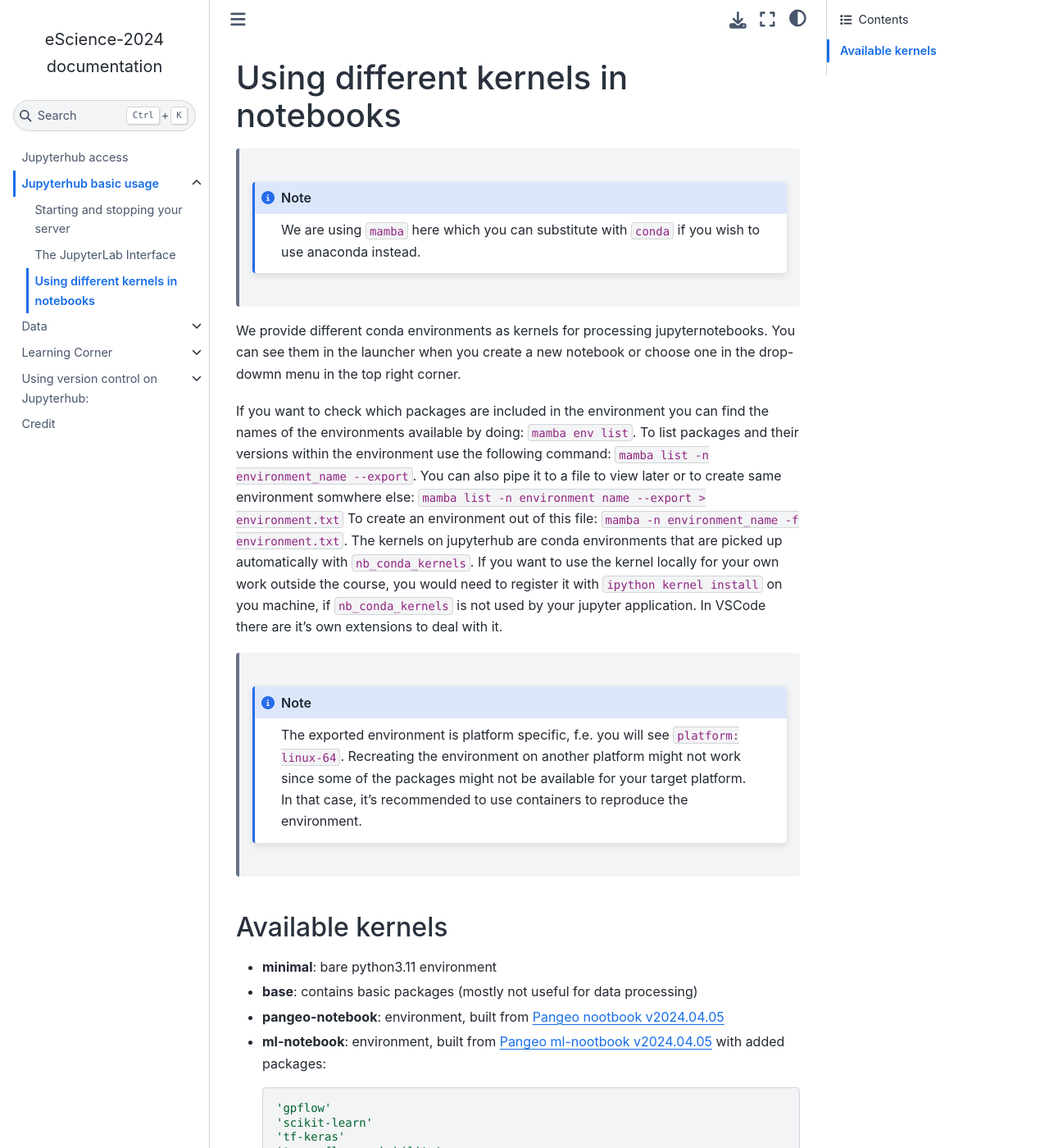
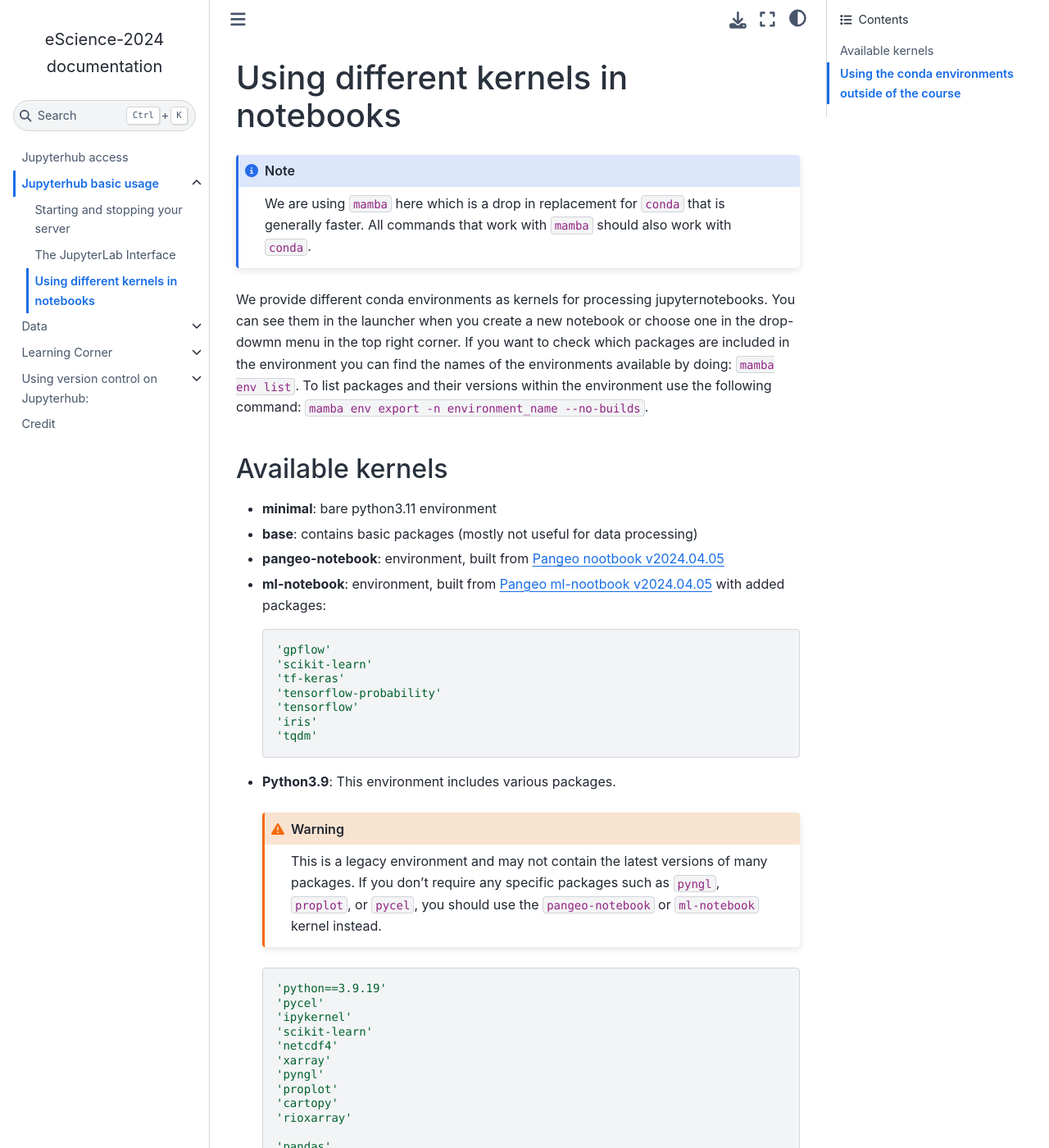
Before and after one commit to MetOs-UiO/eScience2024, a Sphinx documentation site: the page built from docs/basics/kernels.rst, in a window 1280 px wide and 1400 px high. Shown: the whole window at 82% size. Built offline with Sphinx 7.4.7 and the Sphinx Book theme 1.1.4, drawn with Linux system fonts in a browser that asks for light colours; some of the changed text lies outside the part shown.

Commit message:
add toggle button and update text

```diff
--- a/docs/basics/kernels.rst
+++ b/docs/basics/kernels.rst
@@ -2,23 +2,13 @@
 ====================================
 
 
-  .. note::
-     We are using ``mamba`` here which you can substitute with ``conda`` if you wish to use anaconda instead.
+.. note::
+  We are using ``mamba`` here which is a drop in replacement for ``conda`` that is generally faster. All commands that work with ``mamba`` should also work with ``conda``.
 
 We provide different conda environments as kernels for processing jupyternotebooks.
 You can see them in the launcher when you create a new notebook or choose one in the drop-dowmn menu in the top right corner.
-
 If you want to check which packages are included in the environment you can find the names of the environments available by doing: ``mamba env list``.
-To list packages and their versions within the environment use the following command: ``mamba list -n environment_name --export``.
-You can also pipe it to a file to view later or to create same environment somwhere else: ``mamba list -n environment name --export > environment.txt``
-To create an environment out of this file: ``mamba -n environment_name -f environment.txt``. The kernels on jupyterhub are conda environments that are picked up automatically with ``nb_conda_kernels``.
-If you want to use the kernel locally for your own work outside the course, you would need to register it with ``ipython kernel install`` on you machine, if ``nb_conda_kernels`` is not used by your jupyter application.
-In VSCode there are it's own extensions to deal with it.
-
-  .. note::
-     The exported environment is platform specific, f.e. you will see ``platform: linux-64``.
-     Recreating the environment on another platform might not work since some of the packages might not be available for your target platform.
-     In that case, it's recommended to use containers to reproduce the environment.
+To list packages and their versions within the environment use the following command: ``mamba env export -n environment_name --no-builds``.
 
 Available kernels
 -----------------
@@ -38,7 +28,12 @@
     'iris'
     'tqdm'
 
-- **Python3.9**: environment with packages:
+- **Python3.9**: This environment includes various packages.
+
+  .. warning::
+
+    This is a legacy environment and may not contain the latest versions of many packages. If you don't require any specific packages such as ``pyngl``, ``proplot``, or ``pycel``,
+    you should use the ``pangeo-notebook`` or ``ml-notebook`` kernel instead.
 
   .. code-block::
 
@@ -52,8 +47,31 @@
     'proplot'
     'cartopy'
     'rioxarray'
-    'assimulo'
+
     'pandas'
     'proplot'
     'seaborn'
     'cis'
+
+
+Using the conda environments outside of the course
+--------------------------------------------------
+
+.. note::
+
+  Too learn more about what conda does and how to make your data analysis reproduce able, check out the code-refinery lesson on `conda-for-data-scientists <https://carpentries-incubator.github.io/introduction-to-conda-for-data-scientists/01-getting-started-with-conda/index.html>`_.
+
+
+You can also pipe it to a file to view later or to create same environment somewhere else: ``mamba env export -n <environment name> > environment.yml``. To leave out the build information use add ``--no-builds``.
+To create an environment out of this file: ``mamba -n environment_name -f environment.yml``.
+
+
+
+.. attention::
+  :class: toggle
+  :name: Platform specific environments
+
+  The exported environment may be platform specific, f.e. you will see ``platform: linux-64``.
+  Recreating the environment on another platform might not work since some of the packages might not be available for your target platform.
+  In that case, it's recommended to use containers to reproduce the environment. However it is possible to export platform independent environments by using the ``--no-builds``.
+  Further more conda-lock can be used to create a lock file that solves the dependencies for different platforms and can then be used to recreate the environment on another platform.
--- a/docs/conf.py
+++ b/docs/conf.py
@@ -55,6 +55,7 @@
     "sphinx.ext.intersphinx",
     "sphinxemoji.sphinxemoji",
     "sphinx_toolbox.collapse",
+    "sphinx_togglebutton",
     "sphinx_toolbox.installation",
 ]
 
--- a/requirements.txt
+++ b/requirements.txt
@@ -8,3 +8,4 @@
 sphinx-autobuild
 watchfiles
 sphinx-toolbox
+sphinx-togglebutton
```
